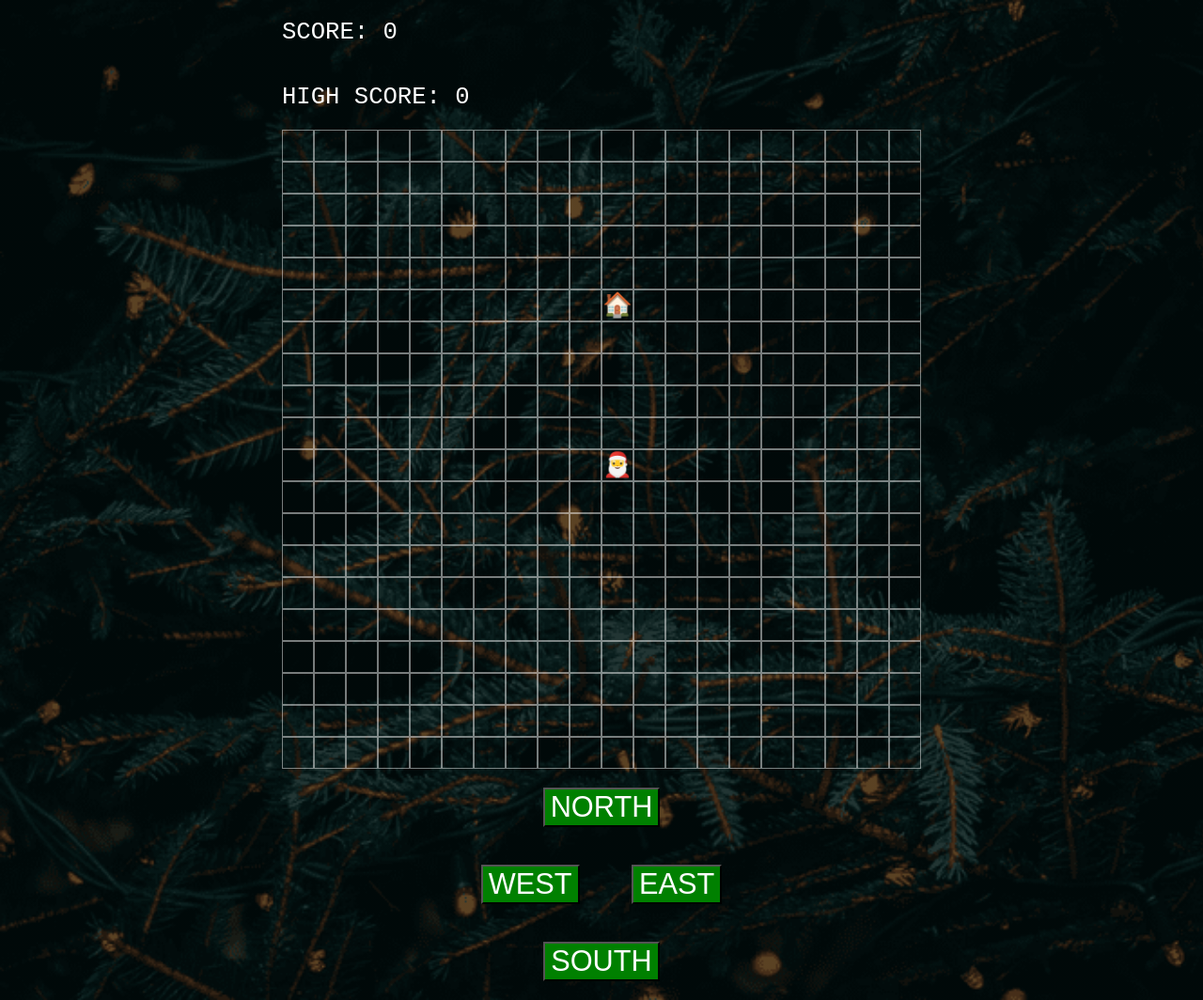
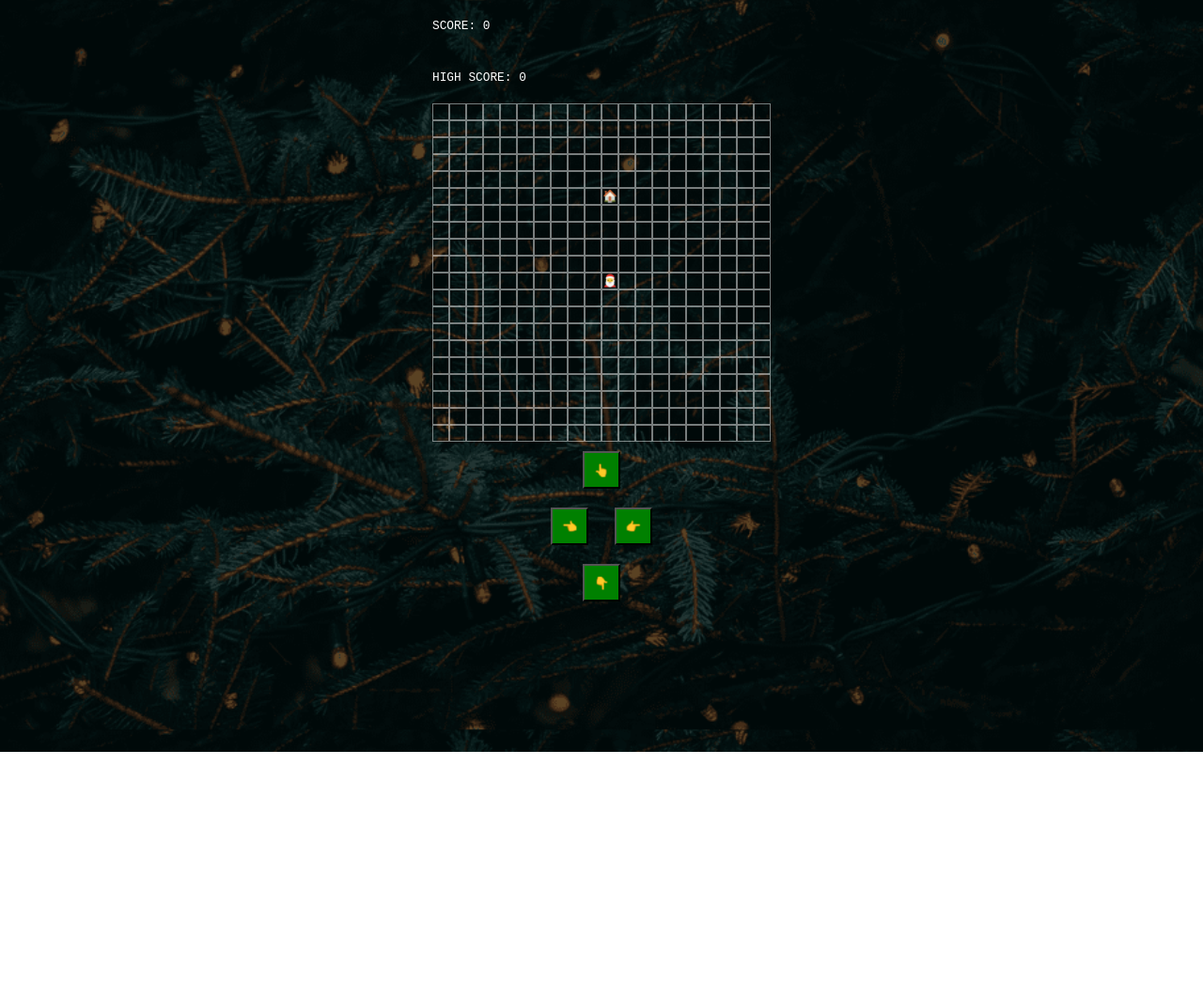
Before and after one commit to tom-on-the-internet/santa-snake, a plain HTML site: page index.html in a window 1280 px wide. Shown: the whole page at 94% size. After the commit the page ends 800 px from the top, so only its background shows below. Drawn offline with Linux system fonts and the light colour scheme.

Commit message:
fit better

```diff
--- a/app.js
+++ b/app.js
@@ -1,7 +1,5 @@
 const DIMENSIONS = [20, 20];
-const verticalLayout = innerHeight > innerWidth;
-const cellSize =
-  (innerWidth - innerWidth / (verticalLayout ? 9 : 2)) / DIMENSIONS[0];
+let cellSize = "30";
 const player = [{ x: 10, y: 10 }];
 const house = { x: 10, y: 5 };
 let direction = "SOUTH";
@@ -15,6 +13,16 @@ const westButton = document.getElementById("west-button");
 const eastButton = document.getElementById("east-button");
 const southButton = document.getElementById("south-button");
 let gameStatus = "ready";
+
+function setCellSize() {
+  const [width, height] = DIMENSIONS;
+  const idealWidth = (innerWidth - innerWidth * 0.2) / width;
+  const idealHeight = (innerHeight - innerHeight * 0.6) / height;
+
+  cellSize = idealWidth < idealHeight ? idealWidth : idealHeight;
+  wrapper.style.fontSize = `${cellSize * 0.8}px`;
+  console.log(idealWidth, idealHeight, cellSize);
+}
 
 function getHighScore() {
   const currentHighScore = localStorage.getItem("highScore") ?? 0;
@@ -153,7 +161,9 @@ function takeTurn() {
 
 function replaceDirectionsWithRestart() {
   const button = document.createElement("button");
-  button.innerHTML = "PLAY AGAIN?";
+  button.innerHTML = "🔃";
+  button.style.fontSize = "3em";
+  button.style.borderRadius = "50%";
   button.addEventListener("click", () => location.reload());
   buttons.innerHTML = "";
   buttons.appendChild(button);
@@ -194,14 +204,19 @@ function startIfReady() {
 
 function setUp() {
   // event listeners
-  document.addEventListener("keydown", ({ code }) => {
+  document.addEventListener("keydown", (event) => {
+    code = event.code;
     if (code === "ArrowUp") {
+      event.preventDefault();
       direction = "NORTH";
     } else if (code === "ArrowDown") {
+      event.preventDefault();
       direction = "SOUTH";
     } else if (code === "ArrowLeft") {
+      event.preventDefault();
       direction = "WEST";
     } else if (code === "ArrowRight") {
+      event.preventDefault();
       direction = "EAST";
     }
 
@@ -225,8 +240,7 @@ function setUp() {
     startIfReady();
   });
 
-  // set size of santa and houses
-  wrapper.style.fontSize = `${cellSize * 0.8}px`;
+  setCellSize();
 
   getHighScore();
 }
--- a/index.html
+++ b/index.html
@@ -19,14 +19,14 @@
         <div id="board"></div>
         <div id="buttons">
           <div>
-            <button id="north-button" type="button">NORTH</button>
+            <button id="north-button" type="button">👆</button>
           </div>
           <div>
-            <button id="west-button" type="button">WEST</button>
-            <button id="east-button" type="button">EAST</button>
+            <button id="west-button" type="button">👈</button>
+            <button id="east-button" type="button">👉</button>
           </div>
           <div>
-            <button id="south-button" type="button">SOUTH</button>
+            <button id="south-button" type="button">👇</button>
           </div>
         </div>
       </div>
--- a/style.css
+++ b/style.css
@@ -25,8 +25,10 @@ body {
 }
 
 button {
-  font-size: 1.2em;
-  margin: 20px;
+  /* font-size: 1.2em; */
+  margin: 10px;
+  height: 3em;
+  width: 3em;
   color: white;
   background-color: green;
 }
```
